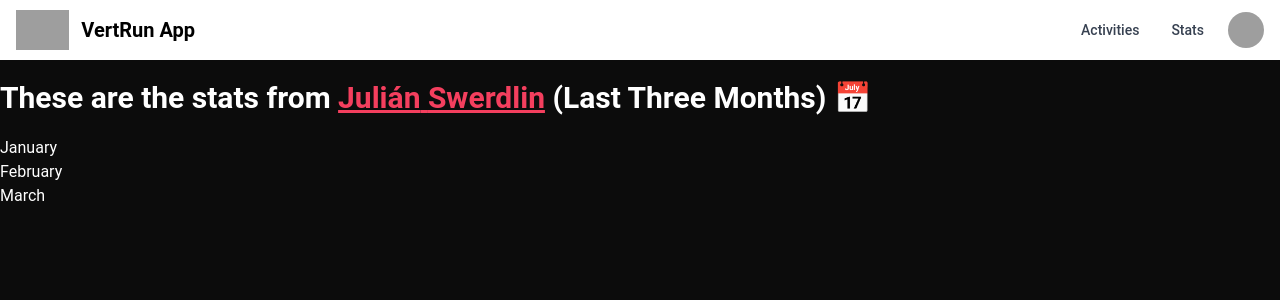
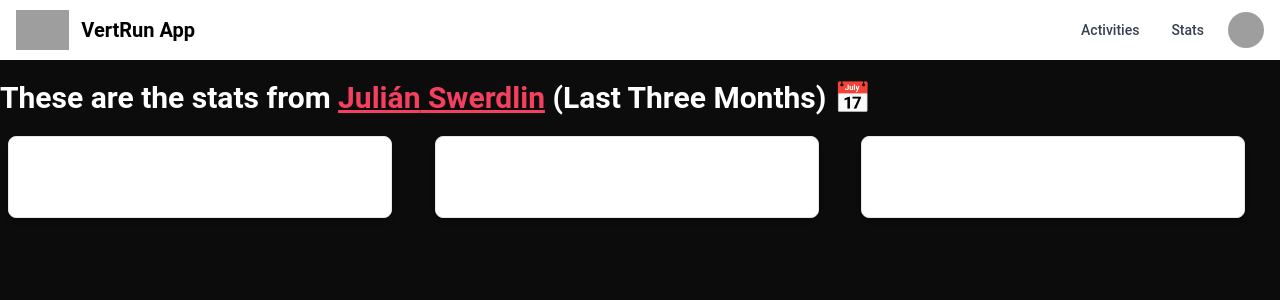
Before and after one commit to juliswer/vertrun_app, a React (Create React App) app: page /stats in a window 1280 px wide. Shown: the top 300 px of the page. Built offline with nearby package versions, Linux system fonts and the light colour scheme; grey boxes are pictures that could not be loaded.

Commit message:
stats page

```diff
--- a/src/pages/stats.jsx
+++ b/src/pages/stats.jsx
@@ -9,11 +9,13 @@ const Stats = ({user}) => {
   return (
     <div className="container mx-auto">
       <h1 className="text-3xl font-bold my-5 text-white">These are the stats from <a target="_blank" className="underline text-rose-500" rel="noreferrer" href={userInfo.id !== '' ? `https://strava.com/athletes/${userInfo.id}` : 'https://www.strava.com/athletes/99855324'}>{user.name} {user.lastname}</a> (Last Three Months) 📅</h1>
+      <div className="grid grid-cols-3">
       {lastMonths.map((month) => (
-        <div className="card" key={month.month}>
-          <h2 className="text-white">{month.month}</h2>
+        <div className="hover:scale-110 ease-in duration-200 mx-2 block p-6 max-w-sm bg-white rounded-lg border border-gray-200 shadow-md hover:bg-gray-100 dark:bg-gray-800 dark:border-gray-700 dark:hover:bg-gray-700" key={month.month}>
+          <h2 className="text-white text-2xl font-bold">{month.month}</h2>
         </div>
       ))}
+      </div>
     </div>
   )
 }
```
